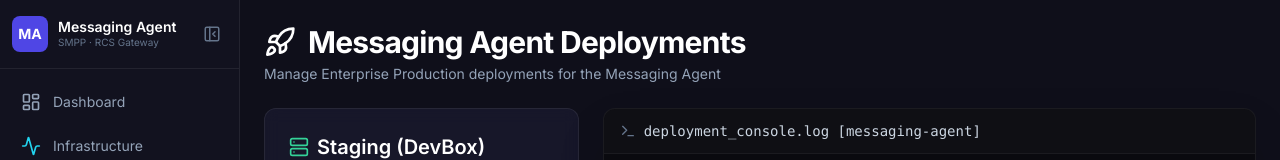
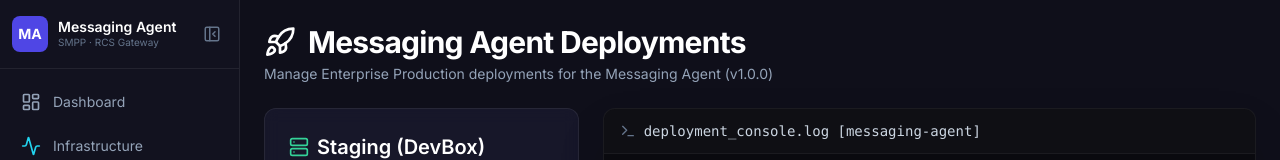
Before and after one commit to nikomaxos/messaging-agent, a React (Vite) app in the folder admin-panel/: page /deploy in a window 1280 px wide. Shown: the top 160 px of the page. Built offline with nearby package versions, Linux system fonts and the light colour scheme; sample sign-in values are in the browser's storage.

Commit message:
feat: Add app version to deploy page and update architecture docs

```diff
--- a/admin-panel/src/pages/DeployPage.tsx
+++ b/admin-panel/src/pages/DeployPage.tsx
@@ -1,5 +1,6 @@
 import { useState, useRef, useEffect } from 'react'
 import { Rocket, Server, RefreshCw, Terminal, Undo2, PlayCircle } from 'lucide-react'
+import packageJson from '../../package.json'
 
 export default function DeployPage() {
   const [logs, setLogs] = useState<string[]>([])
@@ -77,7 +78,7 @@ export default function DeployPage() {
             Messaging Agent Deployments
           </h1>
           <p className="text-slate-400 text-sm mt-1">
-            Manage Enterprise Production deployments for the Messaging Agent
+            Manage Enterprise Production deployments for the Messaging Agent (v{packageJson.version})
           </p>
         </div>
       </div>
```
Also changed, not shown: 1 other file (tests, documents, lock files or other folders).
